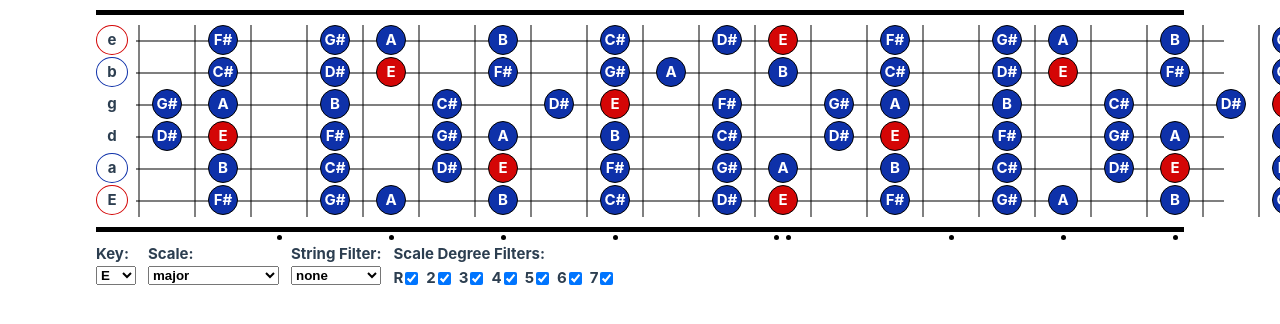
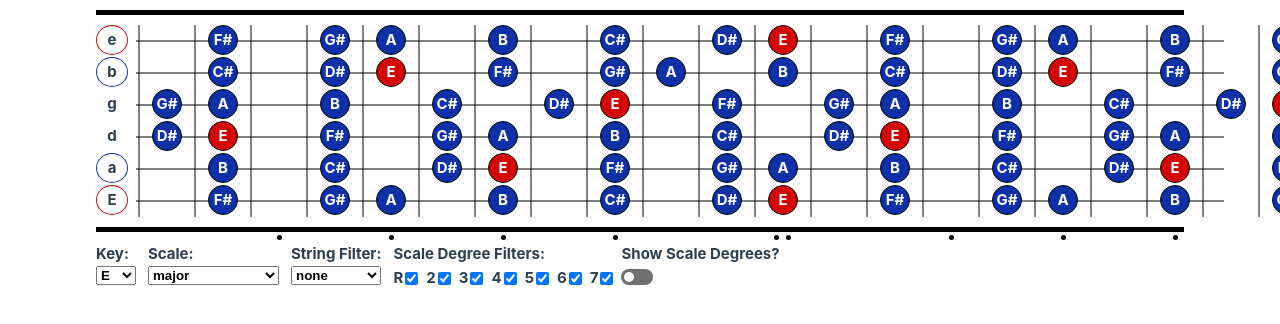
Before and after one commit to slalexander92/smart-guitar-neck, a Vue app: page / in a window 1280 px wide. Shown: the top 324 px of the page. Built offline with nearby package versions, Linux system fonts and the light colour scheme.

Commit message:
feat(guitar-neck): add feature that allows users to view scale degrees instead of notes

```diff
--- a/src/components/guitar-neck.vue
+++ b/src/components/guitar-neck.vue
@@ -26,7 +26,7 @@
 							'is-filtered': isNoteFiltered(note),
 						}]"
 					>
-						{{ note.toUpperCase() }}
+						{{ shouldShowScaleDegrees ? scaleDegreeFilter(note) : note.toUpperCase() }}
 					</div>
 				</div>
 			</div>
@@ -73,14 +73,20 @@
 			</div>
 
 			<div>
-				<label for="scale">Scale Degree Filters:</label>
+				<label for="scale-degrees">Scale Degree Filters:</label>
 
-				<div class="radio-row">
+				<div class="radio-row" name="scale-degrees">
 					<div v-for="(model, index) in scaleDegreeFilters" :key="model.degree" class="radio-wrapper">
 						<label :for="`degree-${model.degree}`" class="radio-label">{{ model.degree }}</label>
 						<input v-model="scaleDegreeFilters[index].value" type="checkbox" :id="`degree-${model.degree}`">
 					</div>
 				</div>
+			</div>
+
+			<div class="input-wrapper">
+				<label>Show Scale Degrees?</label>
+
+				<toggle-switch class="toggle-switch" :is-on="shouldShowScaleDegrees" @toggle="handleScaleDegreeToggle" />
 			</div>
 		</div>
 	</div>
@@ -88,6 +94,9 @@
 
 <script setup>
 	import { ref, computed, watch } from 'vue';
+
+	import ToggleSwitch from './toggle-switch.vue';
+
 	import { tunings } from '../constants/tunings';
 	import { utilities } from '../utilities';
 
@@ -95,6 +104,7 @@
 	const keyOptions = ref(utilities.CHROMATIC_SCALE.slice(0, 12));
 	const selectedScale = ref('major');
 	const selectedStringFilter = ref('none');
+	const shouldShowScaleDegrees = ref(false);
 
 	const activeTuning = computed(() => tunings.standard);
 	const activeScale = computed(() => scaleList.value[selectedScale.value]);
@@ -158,6 +168,12 @@
 		return scale.includes(note.toLowerCase());
 	}
 
+	function scaleDegreeFilter(note) {
+		const targetNote = (scaleDegreeFilters.value || []).find(obj => obj.note.toLowerCase() === note.toLowerCase());
+
+		return targetNote && targetNote.degree;
+	}
+
 	function isStringFiltered(stringRoot) {
 		if (!activeStringFilter.value) return;
 
@@ -183,6 +199,10 @@
 
 	function shouldAddDoubleDot(root, index) {
 		return root === 'E' && index === 11;
+	}
+
+	function handleScaleDegreeToggle() {
+		shouldShowScaleDegrees.value = !shouldShowScaleDegrees.value;
 	}
 </script>
 
@@ -360,4 +380,8 @@
 	.radio-label {
 		margin-right: 2px;
 	}
+
+	.toggle-switch {
+		margin-top: 3px;
+	}
 </style>
```
